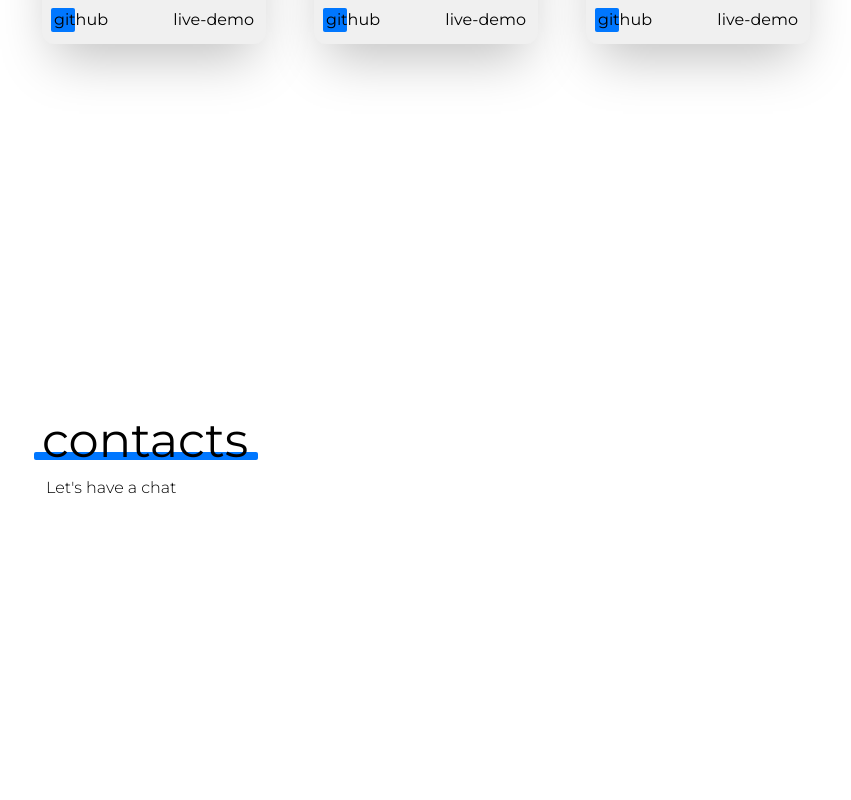
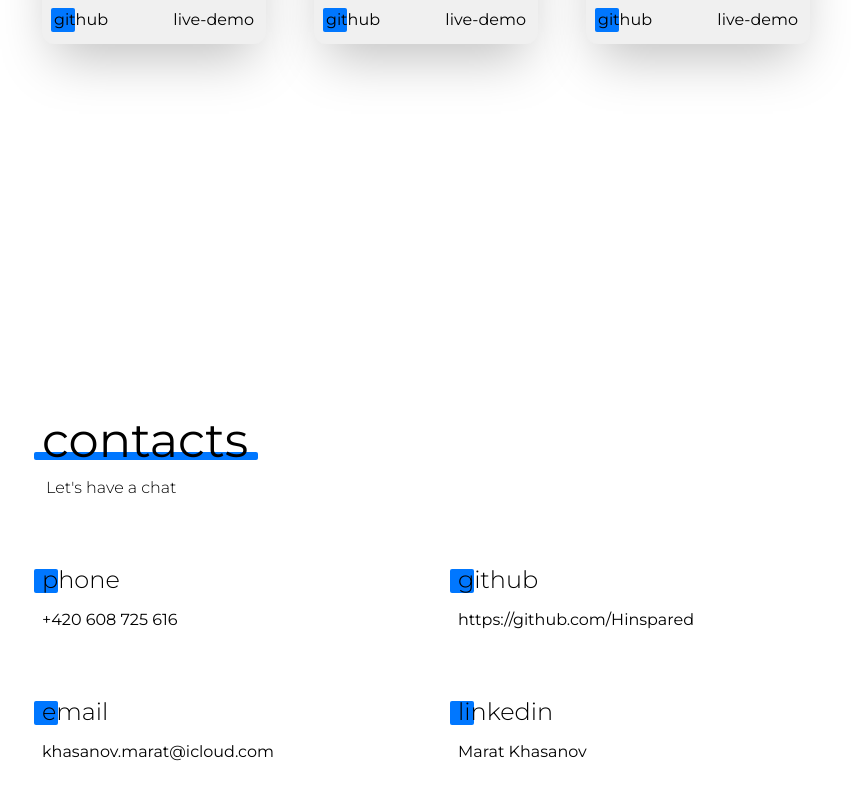
Before and after one commit to hinspared/portfolio, a Next.js app: page / in a window 1280 px wide. Shown: the part 2180-2980 px from the top of the page, without its empty margins (214-1065 px from the left). Built offline with nearby package versions, Linux system fonts and the light colour scheme.

Commit message:
updated contacts section

```diff
--- a/src/components/Contacts.tsx
+++ b/src/components/Contacts.tsx
@@ -3,7 +3,7 @@ import React from "react";
 const list = [
   {
     name: "phone",
-    value: "+420 608 725 616",
+    value: "+420608725616",
   },
   {
     name: "github",
@@ -27,7 +27,38 @@ const Contacts = () => {
         <div className="absolute left-[-0.5rem] bottom-1 -z-10 h-2 w-56 rounded-sm bg-[#0077FF]"></div>
       </div>
       <p className="mt-3 ml-1 font-light">Let&apos;s have a chat</p>
-      <div className="mt-10 flex justify-between"></div>
+      <div className="mt-16 flex flex-col md:grid md:grid-cols-2 md:gap-16">
+        {React.Children.toArray(
+          list.map((item) => (
+            <div className="flex flex-col">
+              <div className="relative">
+                <p className="relative z-20 text-2xl font-light">{item.name}</p>
+                <div className="absolute left-[-0.5rem] bottom-[3px] z-10 h-6 w-6 rounded-sm bg-[#0077FF]"></div>
+              </div>
+              {item.name === "phone" ? (
+                <a href={`tel:${item.value}`} className="mt-3">
+                  +420 608 725 616
+                </a>
+              ) : null}
+              {item.name === "github" ? (
+                <a href={item.value} className="mt-3">
+                  {item.value}
+                </a>
+              ) : null}
+              {item.name === "email" ? (
+                <a href={`mailto:${item.value}`} className="mt-3">
+                  {item.value}
+                </a>
+              ) : null}
+              {item.name === "linkedin" ? (
+                <a href={item.value} className="mt-3">
+                  Marat Khasanov
+                </a>
+              ) : null}
+            </div>
+          ))
+        )}
+      </div>
     </div>
   );
 };
```
